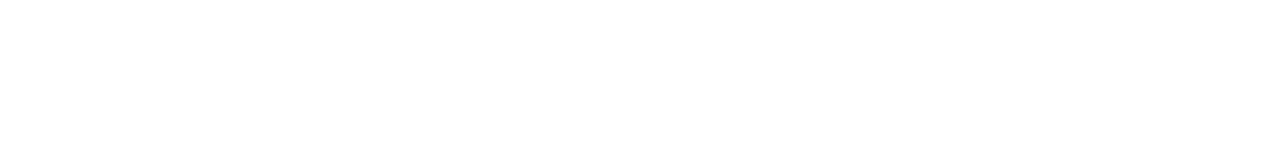
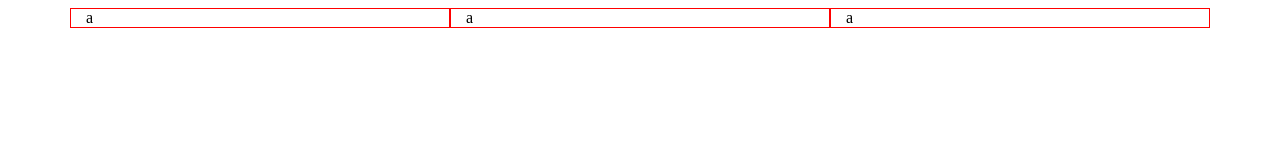
Before and after one commit to Lech2121/Golden, a website: page index.html in a window 1280 px wide. Drawn offline with Linux system fonts and the light colour scheme.

Commit message:
linked bootstrap grid

```diff
--- a/index.html
+++ b/index.html
@@ -4,9 +4,18 @@
       <meta charset="utf-8">
       <title>Golden</title>
       <link rel="stylesheet" href="css/style.css">
+      <link rel="stylesheet" href="vendor/bootstrap-grid.css">
       <meta name="viewport" content="width=device-width, initial-scale=1.0">
     </head>
     <body>
-
+        <section class="exaple">
+            <div class="container">
+                <div class="row">
+                    <div class="box col-4">a</div>
+                    <div class="box col-4">a</div>
+                    <div class="box col-4">a</div>
+                </div>
+            </div>
+        </section>
     </body>
 </html>
--- a/sass/style.scss
+++ b/sass/style.scss
@@ -2,3 +2,7 @@
     box-sizing: border-box;
 
 }
+
+.box {
+    border: 1px solid red;
+}
```
Also changed, not shown: css/style.css, 1 other file.
